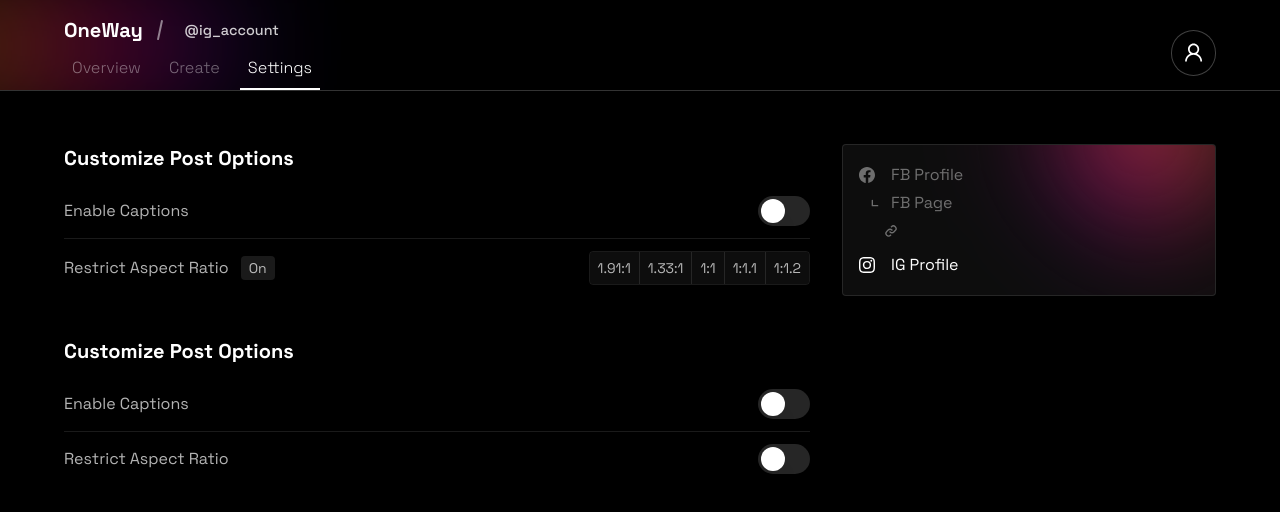
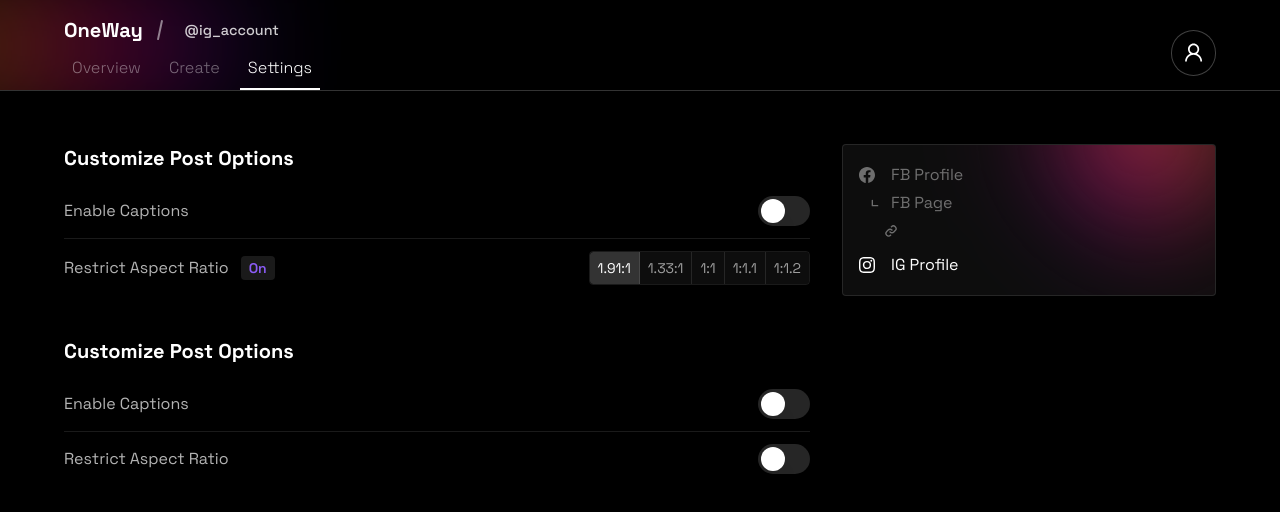
Before and after one commit to ishaan1013/oneway, a Next.js app: page /dashboard/settings in a window 1280 px wide. Shown: the top 512 px of the page. Built offline with nearby package versions, Linux system fonts and the light colour scheme; no server answers; sample sign-in values are in the browser's storage.

Commit message:
settings styling

```diff
--- a/components/dashboard/fileDrop/confirmPage.tsx
+++ b/components/dashboard/fileDrop/confirmPage.tsx
@@ -71,7 +71,7 @@ const ConfirmPost = ({
                 {dimensions.aspectRatio}
               </span>
               {dimensions.valid ? (
-                <FiCheck className="ml-1.5 text-lg text-green-500" />
+                <FiCheck className="ml-1.5 text-lg text-violet-500" />
               ) : (
                 <FiX className="ml-1.5 text-lg text-red-500" />
               )}
--- a/pages/dashboard/settings.tsx
+++ b/pages/dashboard/settings.tsx
@@ -1,5 +1,5 @@
 import Head from "next/head"
-
+import { useState } from "react"
 import { getSession } from "next-auth/react"
 import { GetServerSideProps } from "next"
 
@@ -10,7 +10,15 @@ import { BiLink } from "react-icons/bi"
 import * as Switch from "@radix-ui/react-switch"
 import * as ToggleGroup from "@radix-ui/react-toggle-group"
 
-const Create = () => {
+const Settings = () => {
+  const [options, setOptions] = useState<{
+    enableCaptions: boolean
+    restrictAspectRatio: string
+  }>({
+    enableCaptions: false,
+    restrictAspectRatio: "1.91:1",
+  })
+
   return (
     <div>
       <Head>
@@ -31,47 +39,59 @@ const Create = () => {
               </h2>
               <div className="mt-3 flex w-full items-center justify-between py-3 text-white/70">
                 Enable Captions
-                <Switch.Root className="relative h-[30px] w-[52px] rounded-full bg-white/[0.15] hover:bg-white/20 data-[state=checked]:bg-green-500">
+                <Switch.Root className="relative h-[30px] w-[52px] rounded-full bg-white/[0.15] hover:bg-white/20 data-[state=checked]:bg-violet-500">
                   <Switch.Thumb className="block h-6 w-6 translate-x-[3px] rounded-full bg-white shadow-xl duration-200 will-change-transform data-[state=checked]:translate-x-[25px] data-[state=checked]:shadow-black" />
                 </Switch.Root>
               </div>
               <div className="flex w-full items-center justify-between border-t-[1px] border-white/10 py-3 text-white/70">
                 <div className="flex items-center">
                   Restrict Aspect Ratio
-                  <div className="ml-3 rounded bg-white/10 px-2 py-0.5 text-sm">
-                    On
+                  <div
+                    className={`ml-3 rounded bg-white/10 ${
+                      options.restrictAspectRatio
+                        ? "font-semibold text-violet-500"
+                        : "text-red-500"
+                    } px-2 py-0.5 text-sm`}>
+                    {options.restrictAspectRatio ? "On" : "Off"}
                   </div>
                 </div>
                 <ToggleGroup.Root
                   className="inline-flex overflow-hidden rounded border-[1px] border-white/10"
                   type="single"
+                  value={options.restrictAspectRatio}
+                  onValueChange={(value) => {
+                    setOptions((prev) => ({
+                      ...prev,
+                      restrictAspectRatio: value,
+                    }))
+                  }}
                   aria-label="Restrict aspect ratio">
                   <ToggleGroup.Item
-                    className="flex h-8 items-center justify-center rounded-l-[3.5px] border-r-[1px] border-white/10 bg-white/5 text-white/70 duration-200 hover:bg-white/10 data-[state=on]:bg-white/20 data-[state=on]:text-white"
+                    className="flex h-8 items-center justify-center rounded-l-[3.5px] border-r-[1px] border-white/10 bg-white/5 text-white/60 duration-200 hover:bg-white/10 data-[state=on]:bg-white/20 data-[state=on]:text-white"
                     value="1.91:1"
                     aria-label="1.91 to 1">
                     <div className="px-2 text-sm">1.91:1</div>
                   </ToggleGroup.Item>
                   <ToggleGroup.Item
-                    className="flex h-8 items-center justify-center border-r-[1px] border-white/10 bg-white/5 text-white/70 duration-200 hover:bg-white/10 data-[state=on]:bg-white/20 data-[state=on]:text-white"
+                    className="flex h-8 items-center justify-center border-r-[1px] border-white/10 bg-white/5 text-white/60 duration-200 hover:bg-white/10 data-[state=on]:bg-white/20 data-[state=on]:text-white"
                     value="1.33:1"
                     aria-label="1.33 to 1">
                     <div className="px-2 text-sm">1.33:1</div>
                   </ToggleGroup.Item>
                   <ToggleGroup.Item
-                    className="flex h-8 items-center justify-center border-r-[1px] border-white/10 bg-white/5 text-white/70 duration-200 hover:bg-white/10 data-[state=on]:bg-white/20 data-[state=on]:text-white"
+                    className="flex h-8 items-center justify-center border-r-[1px] border-white/10 bg-white/5 text-white/60 duration-200 hover:bg-white/10 data-[state=on]:bg-white/20 data-[state=on]:text-white"
                     value="1:1"
                     aria-label="1 to 1">
                     <div className="px-2 text-sm">1:1</div>
                   </ToggleGroup.Item>
                   <ToggleGroup.Item
-                    className="flex h-8 items-center justify-center border-r-[1px] border-white/10 bg-white/5 text-white/70 duration-200 hover:bg-white/10 data-[state=on]:bg-white/20 data-[state=on]:text-white"
+                    className="flex h-8 items-center justify-center border-r-[1px] border-white/10 bg-white/5 text-white/60 duration-200 hover:bg-white/10 data-[state=on]:bg-white/20 data-[state=on]:text-white"
                     value="1:1.1"
                     aria-label="1 to 1.1">
                     <div className="px-2 text-sm">1:1.1</div>
                   </ToggleGroup.Item>
                   <ToggleGroup.Item
-                    className="flex h-8 items-center justify-center rounded-r-[3.5px] bg-white/5 text-white/70 duration-200 hover:bg-white/10 data-[state=on]:bg-white/20 data-[state=on]:text-white"
+                    className="flex h-8 items-center justify-center rounded-r-[3.5px] bg-white/5 text-white/60 duration-200 hover:bg-white/10 data-[state=on]:bg-white/20 data-[state=on]:text-white"
                     value="1:1.2"
                     aria-label="1 to 1.2">
                     <div className="px-2 text-sm">1:1.2</div>
@@ -85,13 +105,13 @@ const Create = () => {
               </h2>
               <div className="mt-3 flex w-full items-center justify-between py-3 text-white/70">
                 Enable Captions
-                <Switch.Root className="relative h-[30px] w-[52px] rounded-full bg-white/[0.15] hover:bg-white/20 data-[state=checked]:bg-green-500">
+                <Switch.Root className="relative h-[30px] w-[52px] rounded-full bg-white/[0.15] hover:bg-white/20 data-[state=checked]:bg-violet-500">
                   <Switch.Thumb className="block h-6 w-6 translate-x-[3px] rounded-full bg-white shadow-xl duration-200 will-change-transform data-[state=checked]:translate-x-[25px] data-[state=checked]:shadow-black" />
                 </Switch.Root>
               </div>
               <div className="flex w-full items-center justify-between border-t-[1px] border-white/10 py-3 text-white/70">
                 Restrict Aspect Ratio
-                <Switch.Root className="relative h-[30px] w-[52px] rounded-full bg-white/[0.15] hover:bg-white/20 data-[state=checked]:bg-green-500">
+                <Switch.Root className="relative h-[30px] w-[52px] rounded-full bg-white/[0.15] hover:bg-white/20 data-[state=checked]:bg-violet-500">
                   <Switch.Thumb className="block h-6 w-6 translate-x-[3px] rounded-full bg-white shadow-xl duration-200 will-change-transform data-[state=checked]:translate-x-[25px] data-[state=checked]:shadow-black" />
                 </Switch.Root>
               </div>
@@ -142,4 +162,4 @@ export const getServerSideProps: GetServerSideProps = async (context) => {
   }
 }
 
-export default Create
+export default Settings
```
